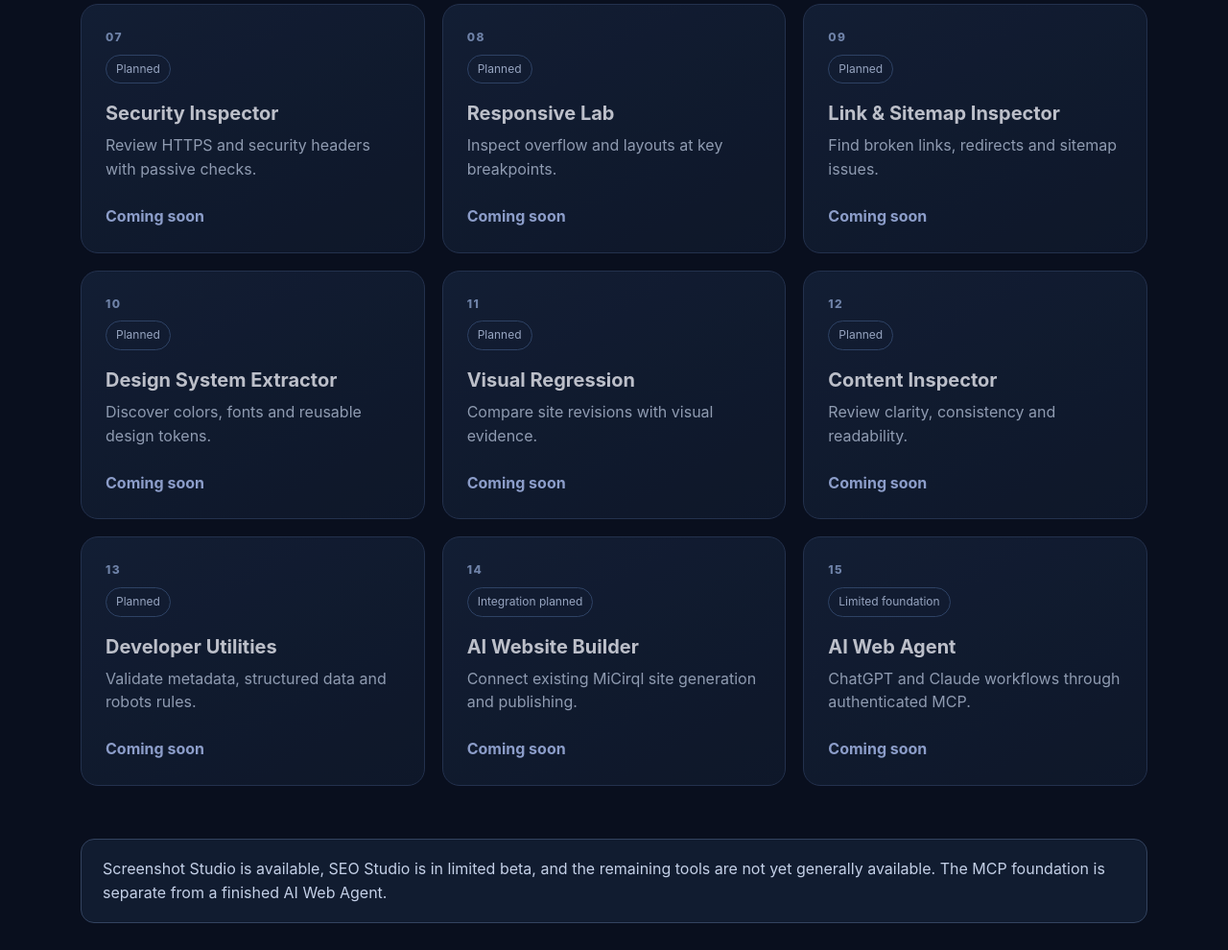
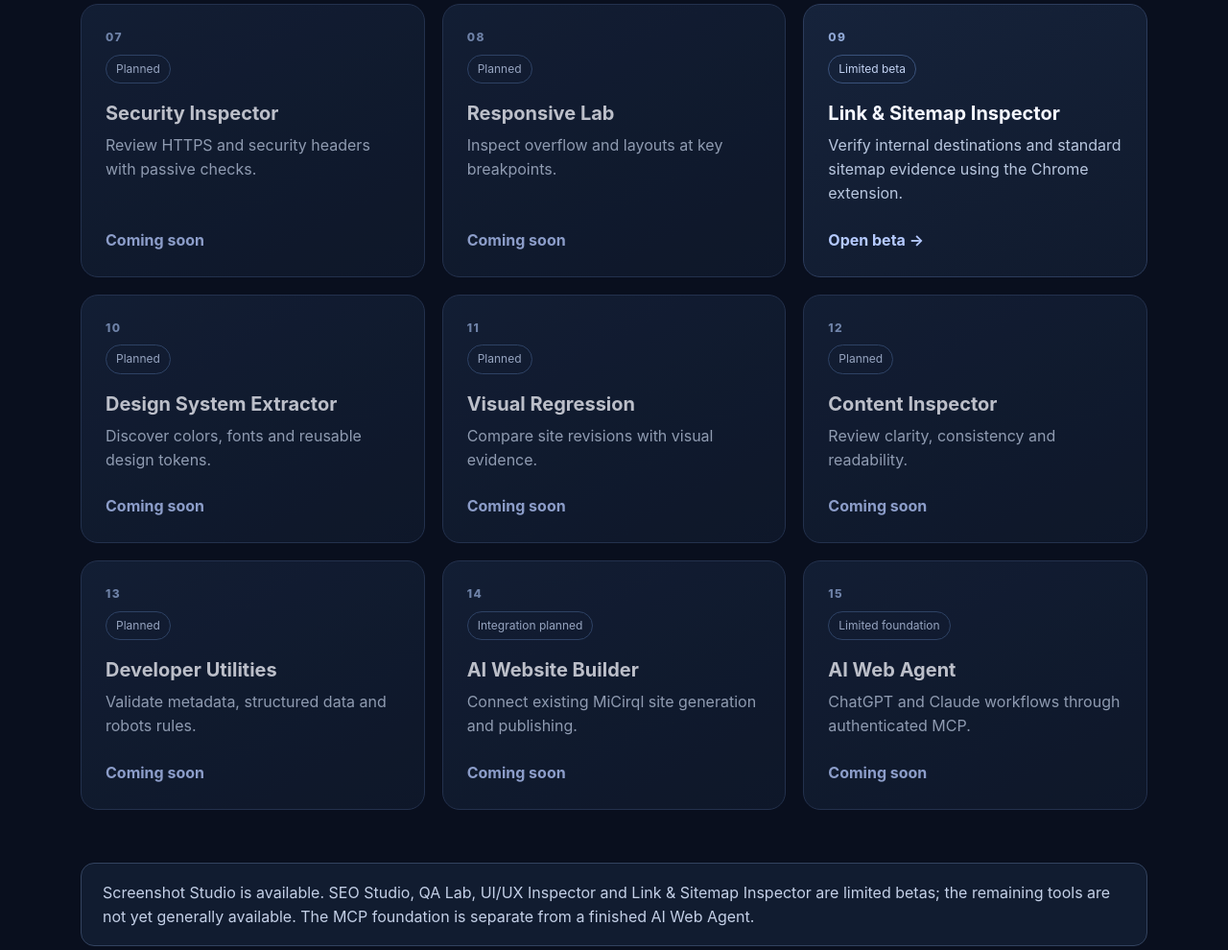
Before and after one commit to mkraja826/Export-micirql, a browser extension: page public/tools/index.html in a window 1280 px wide. Shown: the part 1705-2695 px from the top of the page at 96% size. Drawn offline with Linux system fonts and the light colour scheme.

Commit message:
feat(links): expose beta inspector on MiCirql Tools dashboard

```diff
--- a/public/tools/index.html
+++ b/public/tools/index.html
@@ -23,14 +23,14 @@
 <article class="card" aria-disabled="true"><span class="tool-no">06</span><span class="tag">Planned</span><h3>Accessibility Studio</h3><p>Check keyboard access, semantics and WCAG signals.</p><span class="action">Coming soon</span></article>
 <article class="card" aria-disabled="true"><span class="tool-no">07</span><span class="tag">Planned</span><h3>Security Inspector</h3><p>Review HTTPS and security headers with passive checks.</p><span class="action">Coming soon</span></article>
 <article class="card" aria-disabled="true"><span class="tool-no">08</span><span class="tag">Planned</span><h3>Responsive Lab</h3><p>Inspect overflow and layouts at key breakpoints.</p><span class="action">Coming soon</span></article>
-<article class="card" aria-disabled="true"><span class="tool-no">09</span><span class="tag">Planned</span><h3>Link & Sitemap Inspector</h3><p>Find broken links, redirects and sitemap issues.</p><span class="action">Coming soon</span></article>
+<a class="card" href="/tools/links/" aria-label="Open Link & Sitemap Inspector beta"><span class="tool-no">09</span><span class="tag">Limited beta</span><h3>Link & Sitemap Inspector</h3><p>Verify internal destinations and standard sitemap evidence using the Chrome extension.</p><span class="action">Open beta →</span></a>
 <article class="card" aria-disabled="true"><span class="tool-no">10</span><span class="tag">Planned</span><h3>Design System Extractor</h3><p>Discover colors, fonts and reusable design tokens.</p><span class="action">Coming soon</span></article>
 <article class="card" aria-disabled="true"><span class="tool-no">11</span><span class="tag">Planned</span><h3>Visual Regression</h3><p>Compare site revisions with visual evidence.</p><span class="action">Coming soon</span></article>
 <article class="card" aria-disabled="true"><span class="tool-no">12</span><span class="tag">Planned</span><h3>Content Inspector</h3><p>Review clarity, consistency and readability.</p><span class="action">Coming soon</span></article>
 <article class="card" aria-disabled="true"><span class="tool-no">13</span><span class="tag">Planned</span><h3>Developer Utilities</h3><p>Validate metadata, structured data and robots rules.</p><span class="action">Coming soon</span></article>
 <article class="card" aria-disabled="true"><span class="tool-no">14</span><span class="tag">Integration planned</span><h3>AI Website Builder</h3><p>Connect existing MiCirql site generation and publishing.</p><span class="action">Coming soon</span></article>
 <article class="card" aria-disabled="true"><span class="tool-no">15</span><span class="tag">Limited foundation</span><h3>AI Web Agent</h3><p>ChatGPT and Claude workflows through authenticated MCP.</p><span class="action">Coming soon</span></article>
-</div><p id="tool-empty" class="empty muted" hidden>No tools match your search. Try another keyword.</p><aside class="notice">Screenshot Studio is available, SEO Studio is in limited beta, and the remaining tools are not yet generally available. The MCP foundation is separate from a finished AI Web Agent.</aside></main>
+</div><p id="tool-empty" class="empty muted" hidden>No tools match your search. Try another keyword.</p><aside class="notice">Screenshot Studio is available. SEO Studio, QA Lab, UI/UX Inspector and Link & Sitemap Inspector are limited betas; the remaining tools are not yet generally available. The MCP foundation is separate from a finished AI Web Agent.</aside></main>
 <footer>© MiCirql · Website engineering tools</footer></div><script>
 (()=>{
  const workspace=document.getElementById('workspace-form'),website=document.getElementById('workspace-url'),workspaceStatus=document.getElementById('workspace-status');
```
